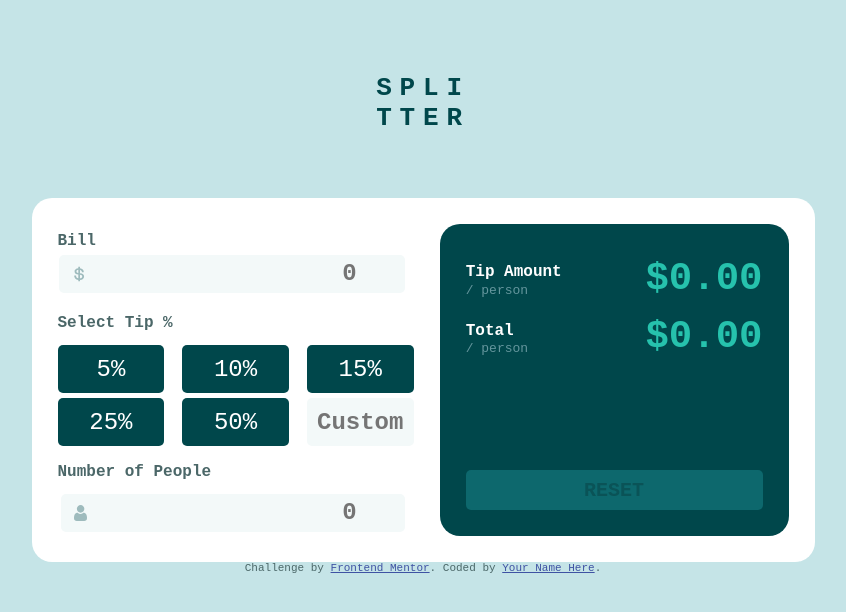
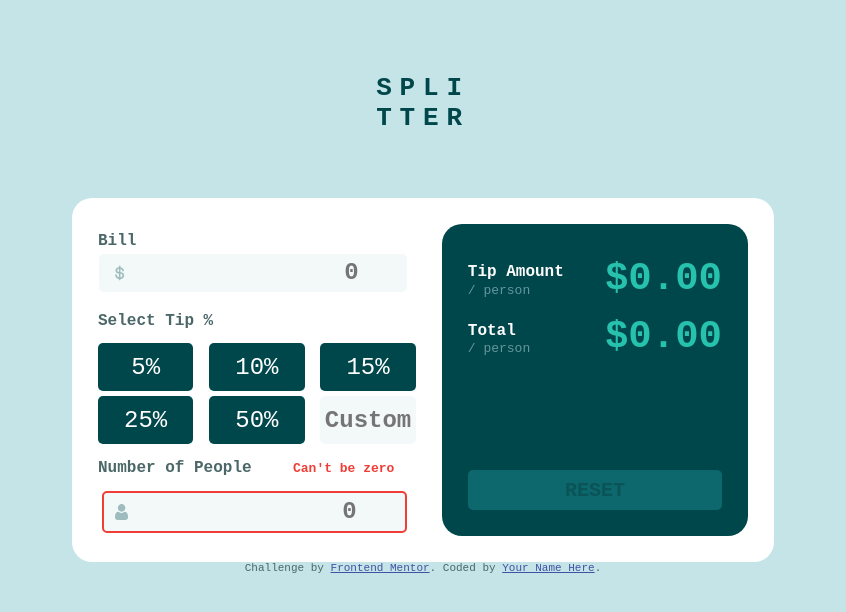
Before and after one commit to vagos9821/FrontendMentor-TipCalculatorApp, a plain HTML site: page index.html in a window 1280 px wide. Both pictures are taken after a click on the button "5%". Shown: the whole page, without its empty margins (217-1063 px from the left). Drawn offline with Linux system fonts and the light colour scheme.

Commit message:
Finished Desktop

```diff
--- a/index.html
+++ b/index.html
@@ -43,12 +43,12 @@
             <div id="selectContainer">
                 <h2 id="selectTip">Select Tip %</h2>
                 <div id="selectContainer2">
-                    <button id="tip1">5% </button>
-                    <button id="tip2">10%</button>
-                    <button id="tip3">15%</button>
-                    <button id="tip4">25%</button>
-                    <button id="tip5">50%</button>
-                    <input type="text" placeholder="Custom" id="custom">
+                    <button onclick="tip_button(5)" id="tip1">5%</button>
+                    <button onclick="tip_button(10)" id="tip2">10%</button>
+                    <button onclick="tip_button(15)" id="tip3">15%</button>
+                    <button onclick="tip_button(25)" id="tip4">25%</button>
+                    <button onclick="tip_button(50)" id="tip5">50%</button>
+                    <input type="text" onblur="custom_tip(this)" onkeydown="custom_tip(this)" placeholder="Custom" id="custom">
                 </div>
 
             </div>
@@ -58,6 +58,7 @@
                     <img class="billInputs" src="images/icon-person.svg" alt="">
                     <input type="text" placeholder="0" name="" id="peopleInput">
                 </div>
+                <p id="error">Can't be zero</p>
             </div>
         </div>
 
--- a/script.js
+++ b/script.js
@@ -0,0 +1,50 @@
+// Tip Buttons =-=-=-==-=-=-=-=-=-==-=-=-=-=-=-
+
+function tip_button(x) {
+    var bill_amount = document.getElementById("amount").value
+    var people_value = document.getElementById("peopleInput").value
+    var tip_person = document.getElementById("resultTipAmount")
+    var total_person = document.getElementById("resultTotalAmount")
+    var tip_per_person = Math.round((((bill_amount * (x / 100)) / people_value)) * 100) / 100
+    var total_per_person = Math.round((tip_per_person + (bill_amount / people_value)) * 100) / 100
+
+    if (people_value * 1 <= 0) {
+        document.getElementById("peopleInput").style.border = "2px solid #EF3E36"
+        document.getElementById("error").style.opacity = 1
+    } else {
+        tip_person.innerHTML = "$" + tip_per_person.toFixed(2).toString()
+        total_person.innerHTML = "$" + total_per_person.toFixed(2).toString()
+        document.getElementById("peopleInput").style.outline = "2px solid #26C2AD;"
+        document.getElementById("peopleInput").style.border = "none"
+        document.getElementById("error").style.opacity = 0
+    }
+
+}
+
+// Custom Tip =-=-=-=-=-=-=-=-==-=-=-=-=-=-=-=-
+
+function custom_tip(ele) {
+    var custom_tip = document.getElementById("custom")
+    var bill_amount = document.getElementById("amount").value
+    var people_value = document.getElementById("peopleInput").value
+    var tip_person = document.getElementById("resultTipAmount")
+    var total_person = document.getElementById("resultTotalAmount")
+
+    var tip_per_person = Math.round((((bill_amount * (ele.value / 100)) / people_value)) * 100) / 100
+    var total_per_person = Math.round((tip_per_person + (bill_amount / people_value)) * 100) / 100
+
+    if (event.key === 'Enter' || custom_tip.focus) {
+        if (people_value * 1 <= 0) {
+            document.getElementById("peopleInput").style.border = "2px solid #EF3E36"
+            document.getElementById("error").style.opacity = 1
+        } else {
+            tip_person.innerHTML = "$" + tip_per_person.toFixed(2).toString()
+            total_person.innerHTML = "$" + total_per_person.toFixed(2).toString()
+            document.getElementById("peopleInput").style.outline = "2px solid #26C2AD"
+            document.getElementById("peopleInput").style.border = "none"
+            document.getElementById("error").style.opacity = 0
+        }
+    }
+}
+
+// People Error =-=-=-=-=-=-=-=-=-=-=-=-=-=-=-=-
--- a/style.css
+++ b/style.css
@@ -103,7 +103,8 @@ body {
     padding: 2em;
     border-radius: 20px;
     display: flex;
-    height: 24em
+    height: 24em;
+    width: 50em;
 }
 
 #billCard {
@@ -129,7 +130,7 @@ body {
     display: flex;
     flex-direction: column;
     justify-content: space-between;
-    width: 50%;
+    width: 24em;
     border-radius: 20px;
 }
 
@@ -234,3 +235,16 @@ input:focus {
 
 
 /* ==-=-=-=-=-=-=-=-=-=-=-=--=-=-=-=-=-=-=-=-=-=-=-=-=-=-= */
+
+#people {
+    position: relative;
+}
+
+#error {
+    position: absolute;
+    top: 2px;
+    left: 15em;
+    font-weight: 600;
+    color: #EF3E36;
+    opacity: 0;
+}
```
